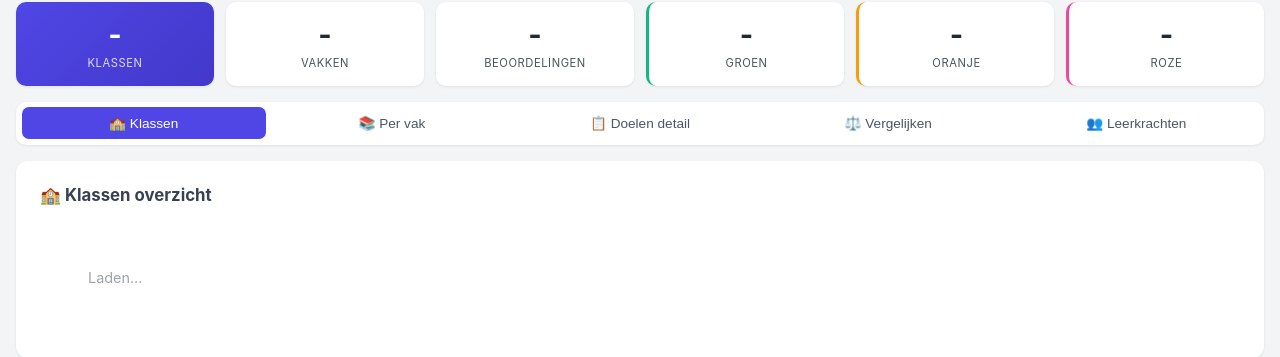
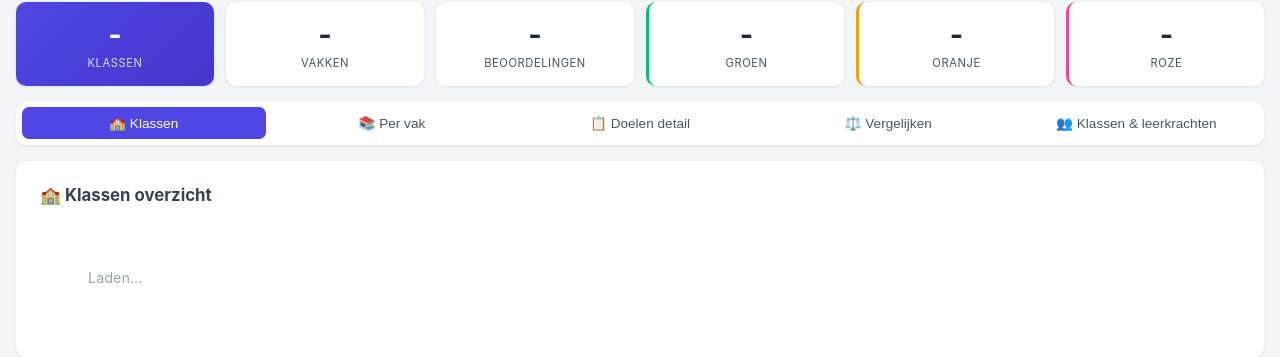
Before and after one commit to scholengroep5/leerdoelen_tracker, a Flask app: template backend/templates/directeur.html in a window 1280 px wide. Shown: the part 118-475 px from the top of the page. Run offline with Flask 3, Linux system fonts and the light colour scheme; the template is opened without the code that fills it, so the values that code supplies are empty; parts of the project's set-up code (start-up, migrations or seed data) failed here and were passed over; some libraries are stand-ins or nearby versions.

Commit message:
veranderd klassen beheer tekst

```diff
--- a/backend/templates/directeur.html
+++ b/backend/templates/directeur.html
@@ -181,7 +181,7 @@
         <button class="tab-btn" data-tab="vakken">📚 Per vak</button>
         <button class="tab-btn" data-tab="doelen">📋 Doelen detail</button>
         <button class="tab-btn" data-tab="vergelijk">⚖️ Vergelijken</button>
-        <button class="tab-btn" data-tab="koppeling">👥 Leerkrachten</button>
+        <button class="tab-btn" data-tab="koppeling">👥 Klassen &amp; leerkrachten</button>
     </div>
 
     <div class="tab-content active" id="tab-klassen">
```
